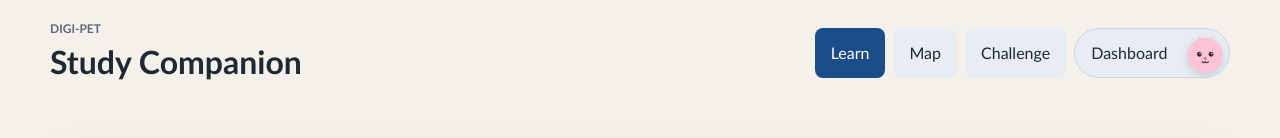
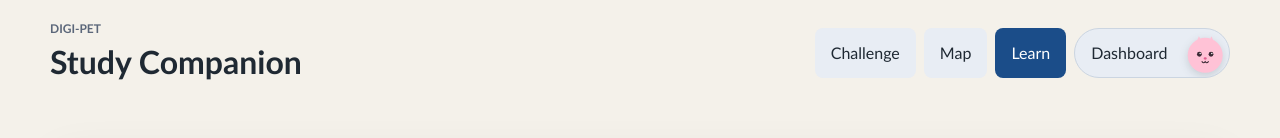
Before and after one commit to aphan135/Digi-Pet, a React (Vite) app in the folder web/: page / in a window 1280 px wide. Shown: the top 138 px of the page. Built offline with nearby package versions, Linux system fonts and the light colour scheme; no server answers.

Commit message:
Swap learn and challenge nav order

```diff
--- a/web/src/components/layout/Navbar.tsx
+++ b/web/src/components/layout/Navbar.tsx
@@ -6,9 +6,9 @@ interface NavbarProps {
 }
 
 const navItems: { label: string; page: PageName }[] = [
+  { label: "Challenge", page: "challenge" },
+  { label: "Map", page: "map" },
   { label: "Learn", page: "learn" },
-  { label: "Map", page: "map" },
-  { label: "Challenge", page: "challenge" },
 ];
 
 export function ProfileCatIcon() {
```
